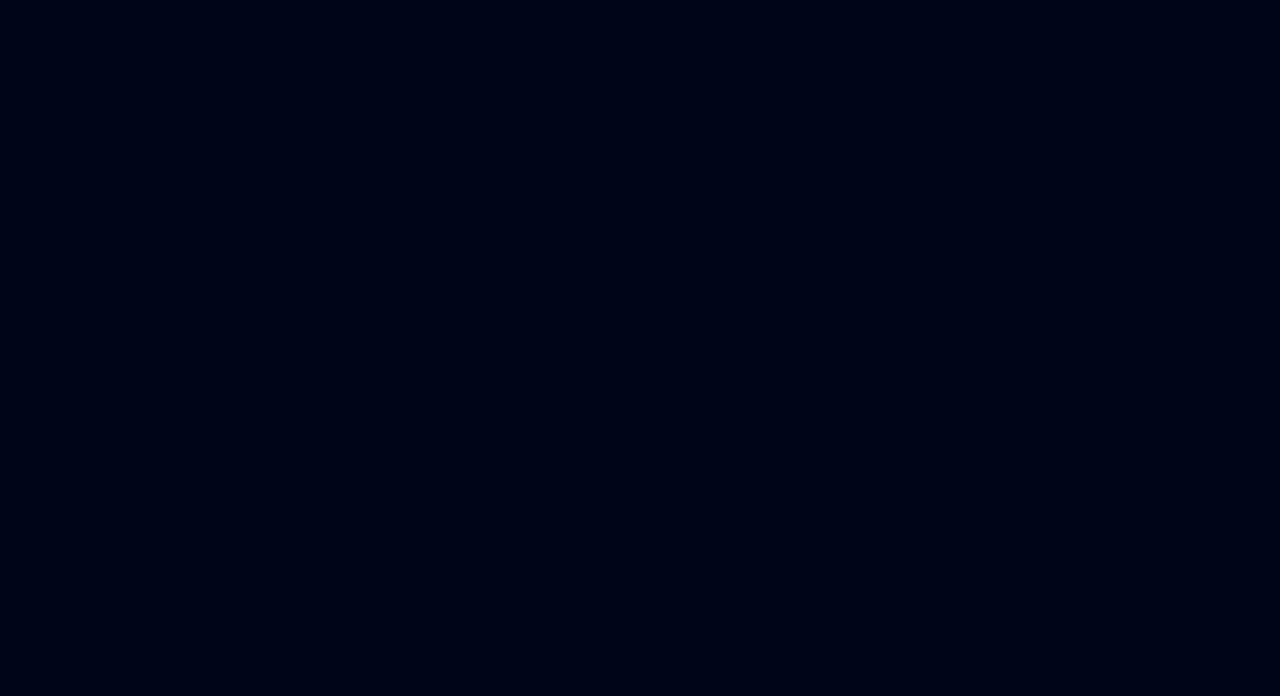
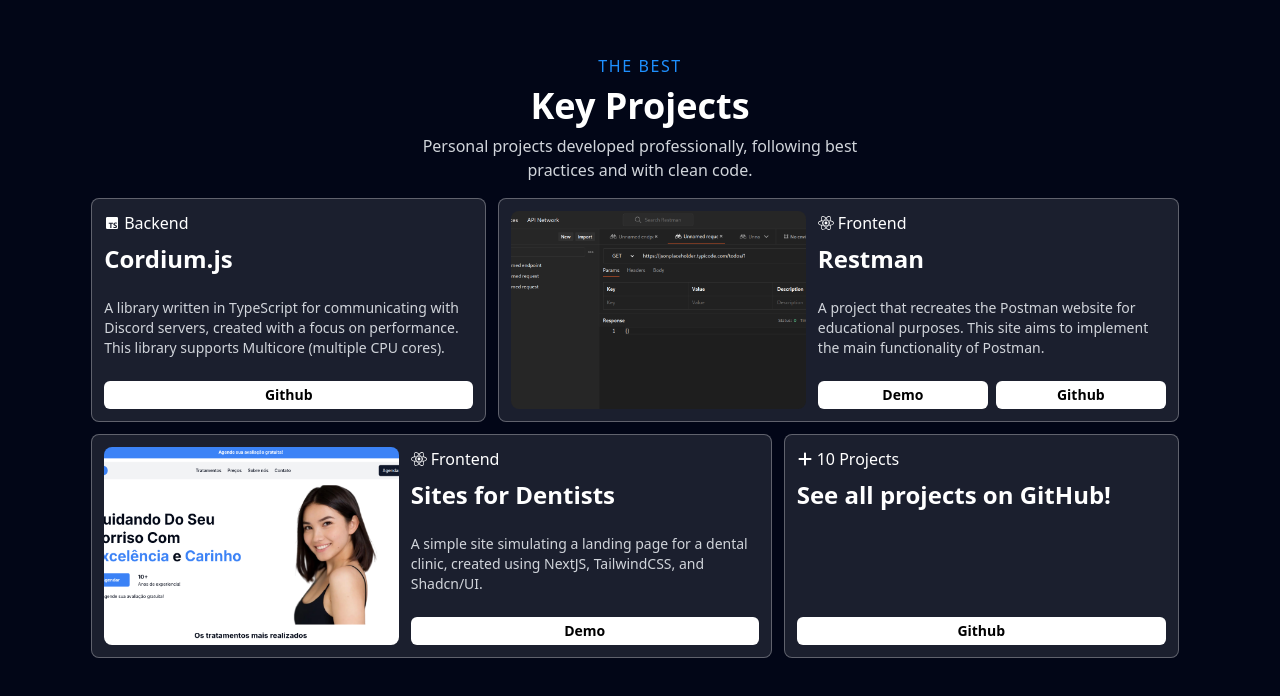
Before and after one commit to justheimsk/portfolio, a React (Vite) app: page / in a window 1280 px wide. Shown: the part 790-1486 px from the top of the page. Before the commit the page ends 844 px from the top, so only its background shows below. Built offline with nearby package versions, Linux system fonts and the light colour scheme.

Commit message:
feat: add Projects section

```diff
--- a/src/app.tsx
+++ b/src/app.tsx
@@ -11,6 +11,7 @@ import {
   FaDownload,
   FaLinux,
   FaNodeJs,
+  FaPlus,
   FaReact,
 } from 'react-icons/fa6';
 import { RiNextjsFill } from 'react-icons/ri';
@@ -18,6 +19,7 @@ import { TbBrandCpp } from 'react-icons/tb';
 import { BiLogoPostgresql, BiLogoTypescript } from 'react-icons/bi';
 import { SiTailwindcss } from 'react-icons/si';
 import { useTranslation } from 'react-i18next';
+import { ProjectCard } from './components/common/ProjectCard';
 
 const App = () => {
   const { t } = useTranslation();
@@ -66,7 +68,7 @@ const App = () => {
 
   return (
     <>
-      <UpperNavbar content={t('uppernavbar')} />
+      <UpperNavbar id="home" content={t('uppernavbar')} />
       <Navbar />
       <Container>
         <Section className="ignore-nav flex items-center text-white justify-center">
@@ -96,6 +98,21 @@ const App = () => {
             </div>
           </div>
         </Section>
+        <Section id="projects" className="text-white">
+          <div className="text-center flex flex-col gap-2 max-w-[500px] mx-auto">
+            <span className="text-md text-secondary tracking-widest">{t('projects.uptitle')}</span>
+            <h2 className="text-4xl font-bold">
+              {t('projects.title')}
+            </h2>
+            <p className="text-gray-300">{t('projects.subtitle')}</p>
+          </div>
+          <div className="mt-4 flex flex-wrap gap-3">
+            <ProjectCard small title="Cordium.js" stack="Backend" stackIcon={<BiLogoTypescript />} description={t('projects.list.cordiumjs.description')} githubUrl="https://github.com/justheimsk/cordium.js" />
+            <ProjectCard title="Restman" stack="Frontend" stackIcon={<FaReact />} description={t('projects.list.restman.description')} imageUrl="./Restman.png" demoUrl="https://restman.vercel.app" githubUrl="https://gitub.com/justheimsk/Restman" />
+            <ProjectCard title={t('projects.list.dentist.title')} stack="Frontend" stackIcon={<FaReact />} description={t('projects.list.dentist.description')} imageUrl="./Dentist.png" demoUrl="https://dentist-demo1.vercel.app/" />
+            <ProjectCard small title={t('projects.list.all.title')} stack={t('projects.list.all.stack')} stackIcon={<FaPlus />} description="" githubUrl="https://github.com/justheimsk" />
+          </div>
+        </Section>
       </Container>
     </>
   );
--- a/src/global.css
+++ b/src/global.css
@@ -24,7 +24,7 @@ body {
 }
 
 .text-secondary {
-  background-color: dodgerblue;
+  color: dodgerblue;
 }
 
 .ignore-nav {
```
